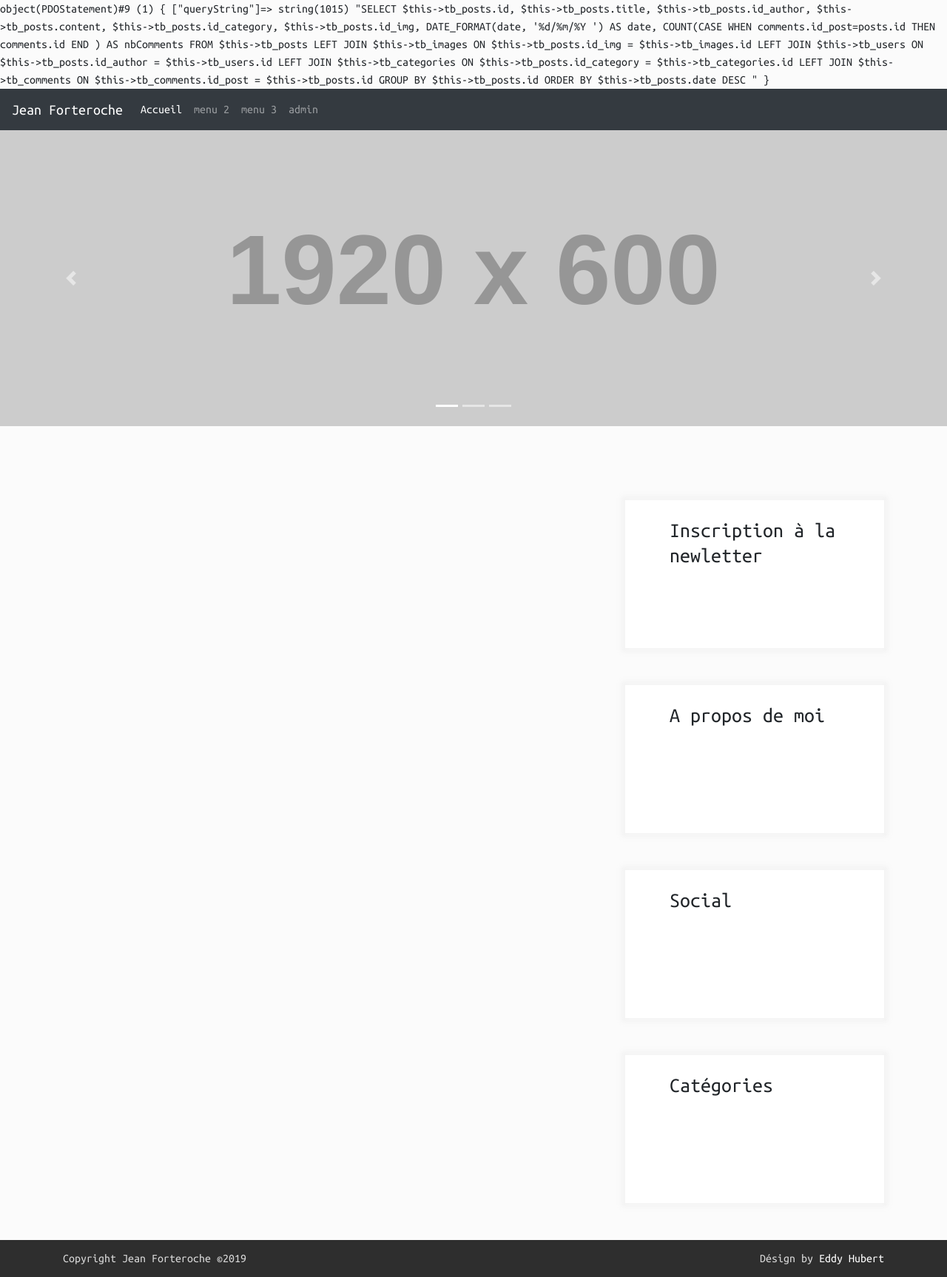
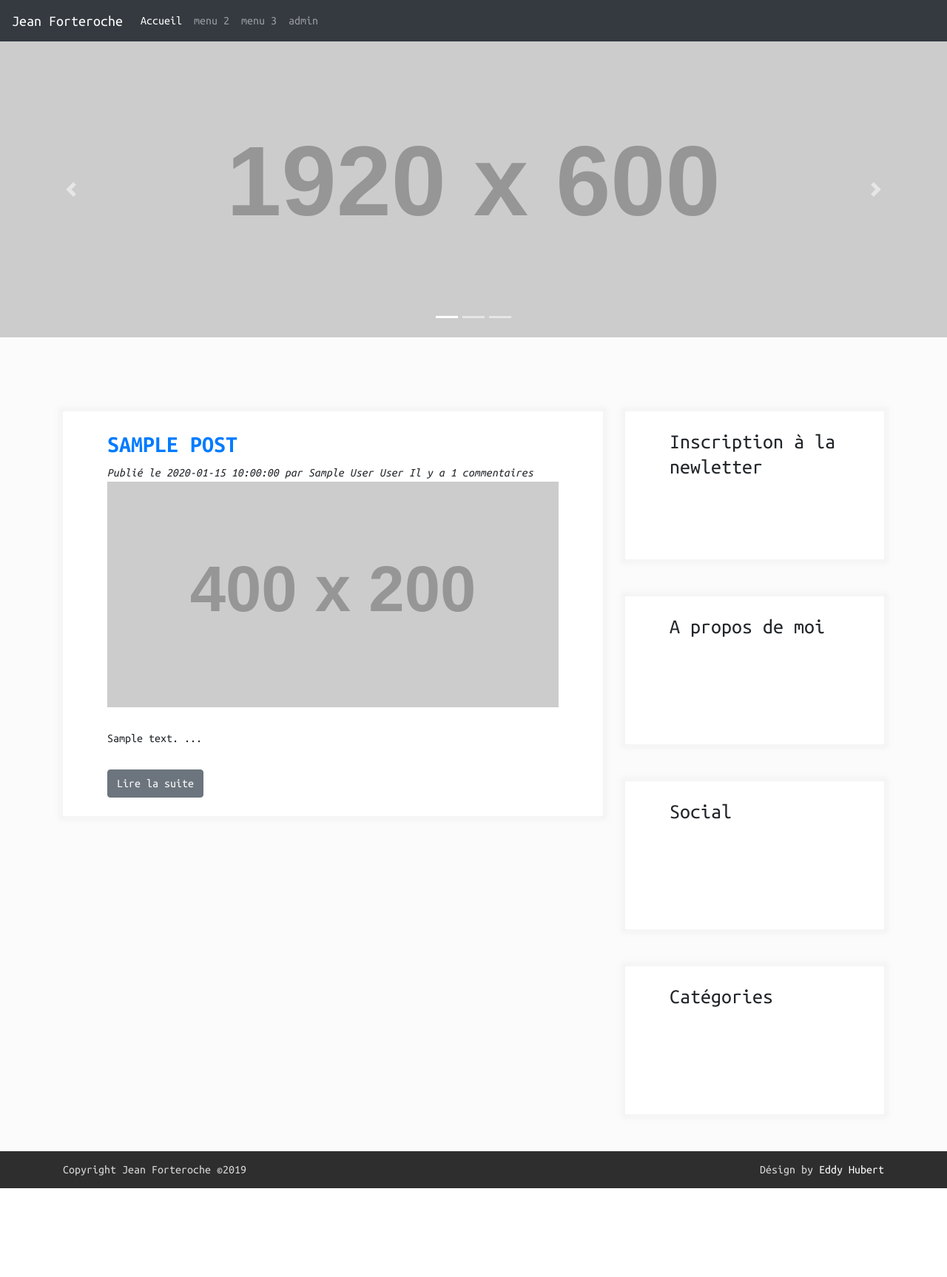
Before and after one commit to Eolynas/projet4, a PHP site: page / in a window 1280 px wide. Shown: the whole page at 74% size. After the commit the page ends 1606 px from the top, so only its background shows below. Run offline with PHP 8.4, Linux system fonts and the light colour scheme; tables that the repository leaves empty or names only in its code hold one stand-in row (values such as "Sample post"); grey boxes labelled with a size stand in for pictures from a placeholder-image service; data that the repository does not hold is empty; some libraries are stand-ins or nearby versions.

Commit message:
remise en form des requete sql
remise en form des requete sql

```diff
--- a/app/Controller/PostsController.php
+++ b/app/Controller/PostsController.php
@@ -39,6 +39,7 @@ class PostsController extends AppController{
         $comments = $this->posts->comment($_GET['id']);
         $nbComments = $this->comments->countComments($_GET['id']);
         //$post = compact('post');
+        //var_dump($comments);
         $post = $this->render(compact('post', 'comments', 'nbComments'), 'posts/show', 'show');
     }
 
--- a/app/Table/CommentTable.php
+++ b/app/Table/CommentTable.php
@@ -32,11 +32,16 @@ class CommentTable extends Table {
 
     public function insertComment($postId, $content, $author) {
         $db = $this->pdo;
-        $req = $db->prepare(""
+        /*$req = $db->prepare(""
                 . "INSERT INTO $this->tb_comments "
                 . "(id_post, content, author) "
-                . "VALUES (?, ?, ?)");
-        $req->execute(array($postId, $content, $author));
+                . "VALUES (?, ?, ?)");*/
+        $req = $db->prepare("INSERT INTO comments (id_post, content, author, date) VALUES (:id_post, :content, :author, NOW())");
+        //$req->execute(array($postId, $content, $author));
+        $req->bindValue('id_post', $postId, \PDO::PARAM_STR);
+        $req->bindValue('content', $content, \PDO::PARAM_STR);
+        $req->bindValue('author', $author, \PDO::PARAM_STR);
+        $req->execute();
         //var_dump($req);
         return $req;
     }
--- a/app/Table/PostTable.php
+++ b/app/Table/PostTable.php
@@ -20,37 +20,20 @@ class PostTable extends Table
     public function lastPosts()
     {
         $db = $this->pdo;
-
-        $req = $db->query('SELECT
-                $this->tb_posts.id,
-                $this->tb_posts.title,
-                $this->tb_posts.id_author,
-                $this->tb_posts.content,
-                $this->tb_posts.id_category,
-                $this->tb_posts.id_img,
-                DATE_FORMAT(date, \'%d/%m/%Y \') AS date,
-                COUNT(CASE WHEN comments.id_post=posts.id THEN comments.id END ) AS nbComments
-                FROM $this->tb_posts
-                LEFT JOIN $this->tb_images
-                    ON $this->tb_posts.id_img = $this->tb_images.id
-                LEFT JOIN $this->tb_users
-                    ON $this->tb_posts.id_author = $this->tb_users.id
-                LEFT JOIN $this->tb_categories
-                    ON $this->tb_posts.id_category = $this->tb_categories.id
-                LEFT JOIN $this->tb_comments
-                    ON $this->tb_comments.id_post = $this->tb_posts.id
-                GROUP BY $this->tb_posts.id
-                ORDER BY $this->tb_posts.date DESC
-                ');
-
-
-
-
-        /*$req = $db->query("SELECT * FROM $this->tb_posts");*/
+        $req = $db->query('  SELECT posts.id, posts.title, posts.id_author, posts.id_category, posts.id_img, posts.date AS date, posts.content,
+                                            COUNT(CASE WHEN comments.id_post=posts.id THEN comments.id END ) AS nbComments,
+                                            CONCAT(users.name, \' \', users.surname) AS author
+                                        FROM posts
+                                        LEFT JOIN images ON posts.id_img = images.id
+                                        LEFT JOIN users ON posts.id_author = users.id
+                                        LEFT JOIN categories ON posts.id_category = categories.id
+                                        LEFT JOIN comments ON comments.id_post = posts.id
+                                        GROUP BY posts.id
+                                        ORDER BY posts.date DESC
+                                        ');
         //var_dump($req);
-        var_dump($req);
         $res = $req->fetchAll();
-
+        //var_dump($res);
         return $res;
     }
 
@@ -87,19 +70,20 @@ class PostTable extends Table
     public function insertPost($title, $content, $category)
     {
         $db = $this->pdo;
-        $req = $db->prepare(""
+        /*$req = $db->prepare(""
                             . "INSERT INTO $this->tb_posts "
                             . "(title, content, id_category) "
-                            . "VALUES (?, ?, ?)");
+                            . "VALUES (?, ?, ?)");*/
+        $req = $db->prepare(" INSERT INTO posts (title, content, id_category) VALUE (?, ?, ?)");
         $req->execute(array($title, $content, $category));
-        //var_dump($req);
+        var_dump($req);
         return $req;
     }
 
     public function comment($postsId)
     {
         $db = $this->pdo;
-        $req = $db->prepare(""
+        /*$req = $db->prepare(""
                             . "SELECT "
                             . "$this->tb_comments.id, "
                             . "$this->tb_comments.author, "
@@ -111,7 +95,12 @@ class PostTable extends Table
                             . "LEFT JOIN $this->tb_posts "
                             . "ON $this->tb_comments.id_post = $this->tb_posts.id "
                             . "WHERE $this->tb_posts.id = ? "
-                            . "ORDER BY date_comment DESC");
+                            . "ORDER BY date_comment DESC");*/
+        $req = $db->prepare("SELECT comments.id, comments.author, comments.content, comments.id_post, DATE_FORMAT(comments.date, '%d/%m/%Y %T') AS date_comment
+                                        FROM comments
+                                        LEFT JOIN posts ON comments.id_post = posts.id
+                                        WHERE posts.id = ?");
+
         $req->execute(array($postsId));
         $comment = $req->fetchAll();
         return $comment;
--- a/view/posts/posts.php
+++ b/view/posts/posts.php
@@ -1,4 +1,3 @@
-
 <?php
 foreach ($list as $post):
     //var_dump($post);
@@ -10,10 +9,12 @@ foreach ($list as $post):
         <span>Publié le <?= $post['date']; ?> par <?= $post['author']; ?></span>
         <span>Il y a <?= $post['nbComments']; ?> commentaires</span>
 
-        <img src="<?= $post['url']; ?>" alt="<?= $post['alt']; ?>" class="img_post">
+        <!--<img src="<?/*= $post['url']; */?>" alt="<?/*= $post['alt']; */?>" class="img_post">-->
+        <img src="https://dummyimage.com/400x200/949494.jpg&text=1er+Article" class="img_post">
 
         <div class="posts_content"><?= substr($post['content'], 0, 250); ?> ...</div>
 
-        <a class="btn btn-secondary" href="index.php?p=posts.show&id=<?= $post['id']; ?>" role="button">Lire la suite</a>
+        <a class="btn btn-secondary" href="index.php?p=posts.show&id=<?= $post['id']; ?>" role="button">Lire la
+            suite</a>
     </div>
 <?php endforeach; ?>
```
